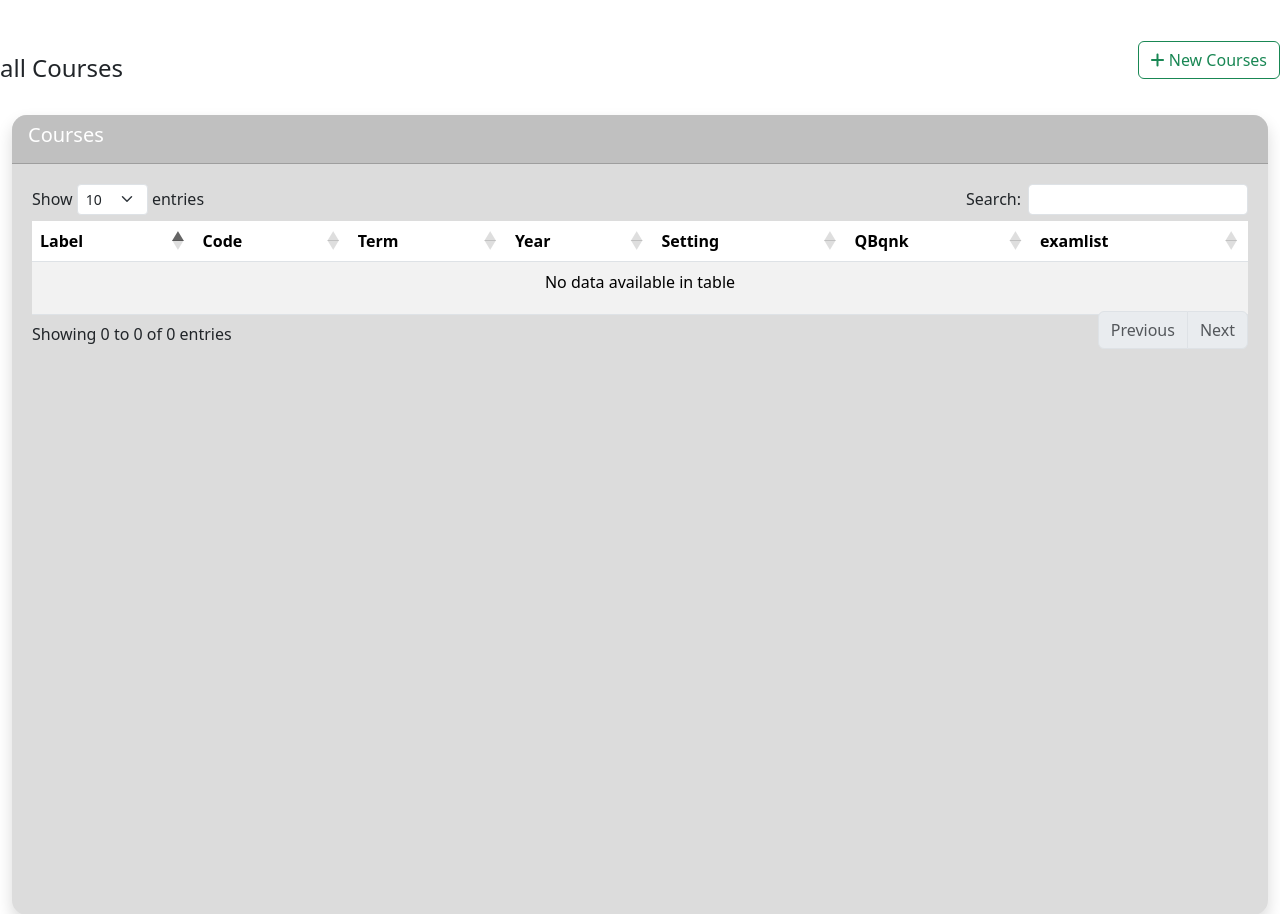
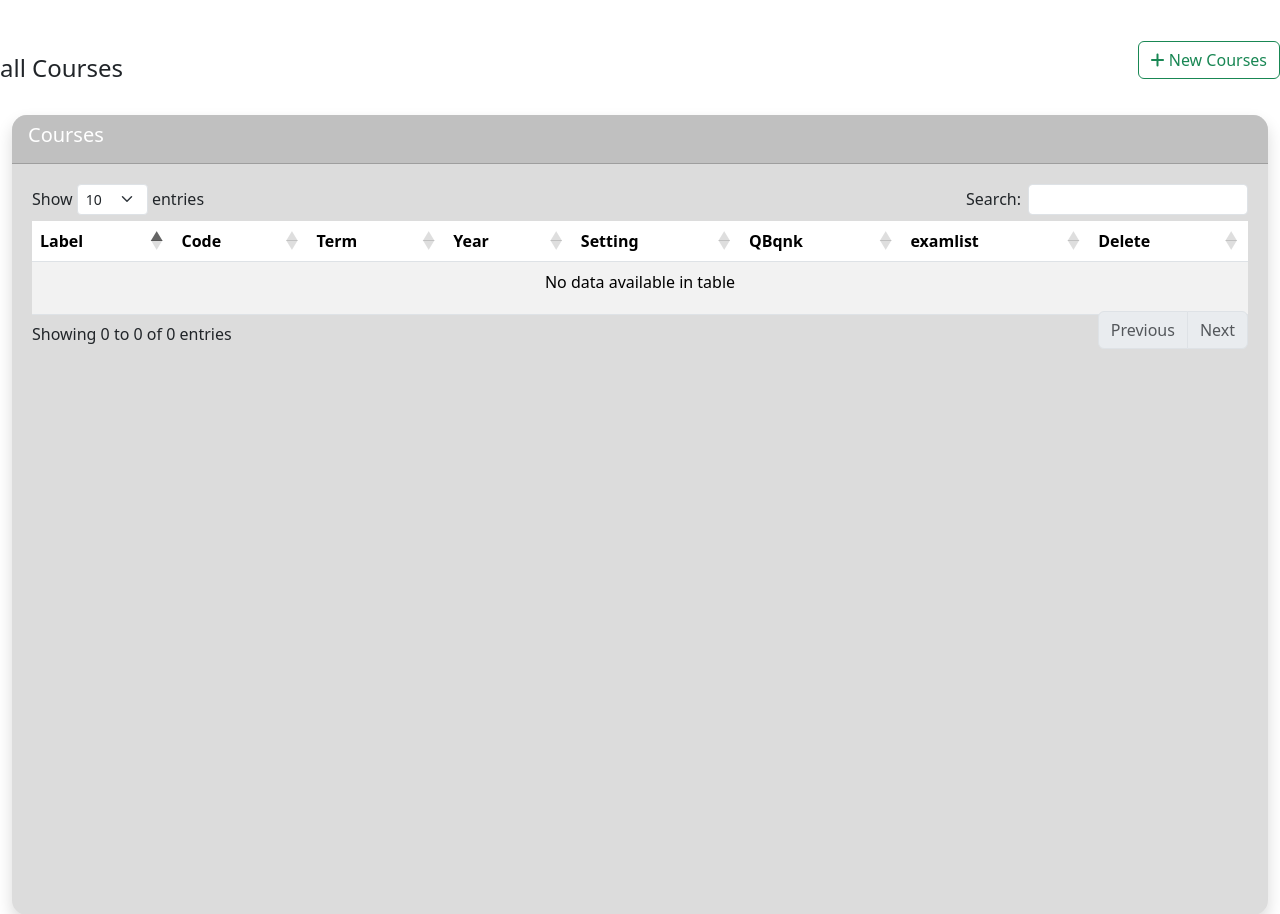
Before and after one commit to sina-soleimani/exam, a Django app: page /courses/list in a window 1280 px wide. Shown: the part 1662-2576 px from the top of the page. Run offline with Django 3.2, Linux system fonts and the light colour scheme; data that the repository does not hold is empty; parts of the project's set-up code (start-up, migrations or seed data) failed here and were passed over; some libraries are stand-ins or nearby versions.

Commit message:
course updated for delete api

```diff
--- a/course/urls.py
+++ b/course/urls.py
@@ -1,7 +1,7 @@
 from django.urls import path, include
 from django.contrib import admin
 from core import views as project_views
-from .views import CourseListView, CourseCreateView, CourseUpdateView
+from .views import CourseListView, CourseCreateView, CourseUpdateView,CourseDelete
 from taker import urls as taker_url
 
 app_name = 'courses'
@@ -12,5 +12,6 @@ urlpatterns = [
     path('course_submit/', CourseCreateView.as_view(), name='create_course'),
 
     path('<int:pk>/update/', CourseUpdateView.as_view(), name='update_course'),
+    path('<int:pk>/delete/', CourseDelete.as_view(), name='course_delete_url'),
 
 ]
--- a/course/views.py
+++ b/course/views.py
@@ -84,3 +84,13 @@
         # Add any additional custom logic after saving the form
 
         return response
+
+class CourseDelete(DeleteView):
+    model = Course
+    template_name = 'home/courses.html'
+    success_url = '/success/'
+
+    def form_valid(self, form):
+        self.object = self.get_object()
+        self.object.delete()
+        return JsonResponse({},status=200)
--- a/static/js/courses.js
+++ b/static/js/courses.js
@@ -1,5 +1,6 @@
 var desiredId = null;
 const csrfToken = $("input[name=csrfmiddlewaretoken]").val();
+var candidate_delete_course = null;
 $(document).ready(function () {
     $('.open-modal-button').click(function () {
         desiredId = $(this).data('id');
@@ -43,10 +44,6 @@ $('#submitButton').click(function (event) {
     };
     var url;
 
-    // if (desiredId) {
-    //     url = desiredId + '/update/'
-    //     console.log(typeof url)
-    // } else {
 
     if (desiredId) {
         url = desiredId + '/update/'
@@ -69,51 +66,34 @@ $('#submitButton').click(function (event) {
     });
 });
 
-
-// $(document).on('click', '#settingProp', function (event) {
-//     $('#settingQPropId').attr('hidden', 'hidden')
-//     $('#settingScoreId').attr('hidden', 'hidden')
-//     $('#settingPropId').removeAttr('hidden')
-// })
+$(document).on('click', '.open-delete-modal', function (event) {
+    candidate_delete_course = $(this).data('id')
+    $('#deleteModalLabel').html('Delete ' + findCourseById(coursesData, candidate_delete_course).course_name + ' Course')
+})
 
 
-// $(document).on('click', '#settingQProp', function (event) {
-//     $('#settingPropId').attr('hidden', 'hidden')
-//     $('#settingScoreId').attr('hidden', 'hidden')
-//     $('#settingQPropId').removeAttr('hidden')
-// })
+$(document).on('click', '.delete-course', function (event) {
+
+    $.ajax({
+        url: candidate_delete_course + '/delete/',
+        type: 'DELETE',  // Use DELETE as the HTTP method
+        headers: {
+            'X-CSRFToken': csrfToken, // Include the CSRF token in headers
+        },
+        success: function () {
+            console.log('done')
+            window.location.href = '/courses/list';
+        }
+    })
+
+})
 
 
-// $(document).on('click', '#settingScore', function (event) {
-//     $('#settingQPropId').attr('hidden', 'hidden')
-//     $('#settingPropId').attr('hidden', 'hidden')
-//     $('#settingScoreId').removeAttr('hidden')
-// })
-// $(document).on('click', '.open-delete-modal', function (event) {
-//     candidate_delete_exam = $(this).data('id')
-//     $('#deleteModalLabel').html('Delete ' + findExamById(examsData, candidate_delete_exam).label + ' Exam')
-// })
-
-// function findExamById(examsData, examId) {
-//     for (let i = 0; i < examsData.length; i++) {
-//         const exam = examsData[i];
-//         if (exam.id === examId) {
-//             return exam;
-//         }
-//     }
-// }
-
-// $(document).on('click', '.delete-exam', function (event) {
-//
-//     $.ajax({
-//         url: candidate_delete_exam + '/delete/',
-//         type: 'DELETE',  // Use DELETE as the HTTP method
-//         headers: {
-//             'X-CSRFToken': csrfToken, // Include the CSRF token in headers
-//         },
-//         success: function () {
-//             window.location.href = '/exams/list';
-//         }
-//     })
-//
-// })
+function findCourseById(examsData, examId) {
+    for (let i = 0; i < examsData.length; i++) {
+        const exam = examsData[i];
+        if (exam.id === examId) {
+            return exam;
+        }
+    }
+}
--- a/templates/home/courses.html
+++ b/templates/home/courses.html
@@ -138,6 +138,7 @@
                             <th>Setting</th>
                             <th>QBqnk</th>
                             <th>examlist</th>
+                            <th>Delete</th>
 
                         </tr>
                         </thead>
@@ -149,7 +150,8 @@
                                 <td>{{ field.term }}</td>
                                 <td>{{ field.year }}</td>
                                 <td>
-                        <button type="button" class="btn btn-outline-success open-modal-button" data-bs-toggle="modal"
+                                    <button type="button" class="btn btn-outline-success open-modal-button"
+                                            data-bs-toggle="modal"
                                             data-bs-target="#modal-form" data-id={{ field.id }}>
                                         <i class="fa fa-cog" aria-hidden="true"></i>
                                     </button>
@@ -167,12 +169,40 @@
                                         <i class="fa fa-eye" aria-hidden="true"></i>
                                     </button>
                                 </td>
+                                <td>
+                                    <button type="button" class="btn btn-outline-danger showqbtn open-delete-modal"
+                                            data-bs-toggle="modal" data-bs-target="#deleteModal"
+                                            data-id="{{ field.id }}">
+                                        <i class='fa fa-trash'></i>
+                                    </button>
+                                </td>
 
 
                             </tr>
                         {% endfor %}
                         </tbody>
                     </table>
+                </div>
+
+                <div class="modal fade" id="deleteModal" tabindex="-1" data-bs-backdrop="static"
+                     data-bs-keyboard="false"
+                     aria-labelledby="deleteModalLabel" aria-hidden="true">
+                    <div class="modal-dialog">
+                        <div class="modal-content">
+                            <div class="modal-header">
+                                <h5 class="modal-title" id="deleteModalLabel">Delete Course</h5>
+                                <button type="button" class="btn-close" data-bs-dismiss="modal"
+                                        aria-label="Close"></button>
+                            </div>
+                            <div class="modal-body">
+                                Are you sure to delete course ?
+                            </div>
+                            <div class="modal-footer">
+                                <button type="button" class="btn btn-secondary " data-bs-dismiss="modal">Close</button>
+                                <button type="button" class="btn btn-danger delete-course">Delete</button>
+                            </div>
+                        </div>
+                    </div>
                 </div>
             </div>
         </div>
```
Lines whose indentation alone changed are shown as unchanged.
